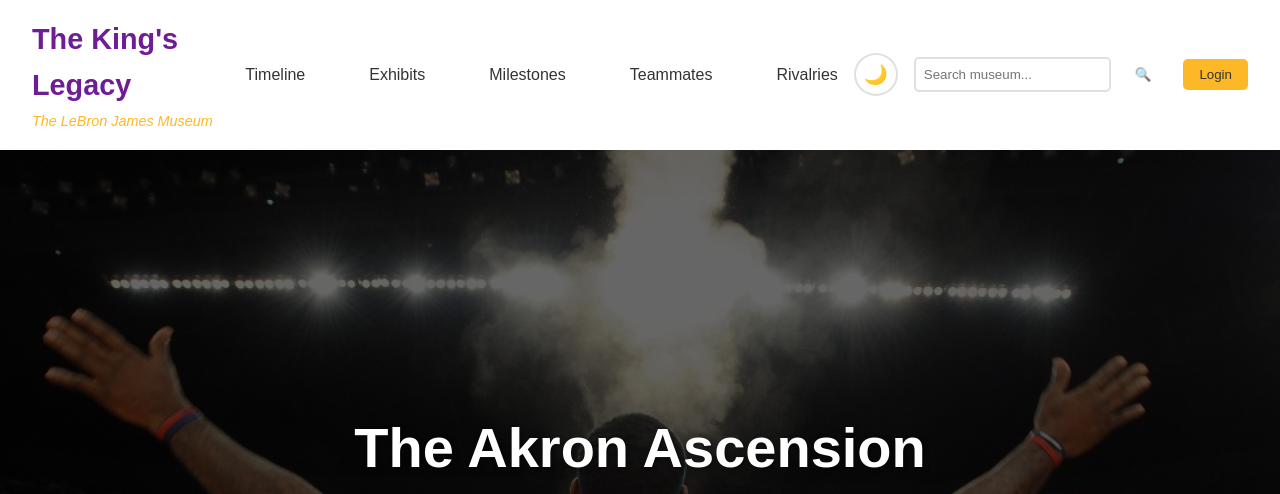
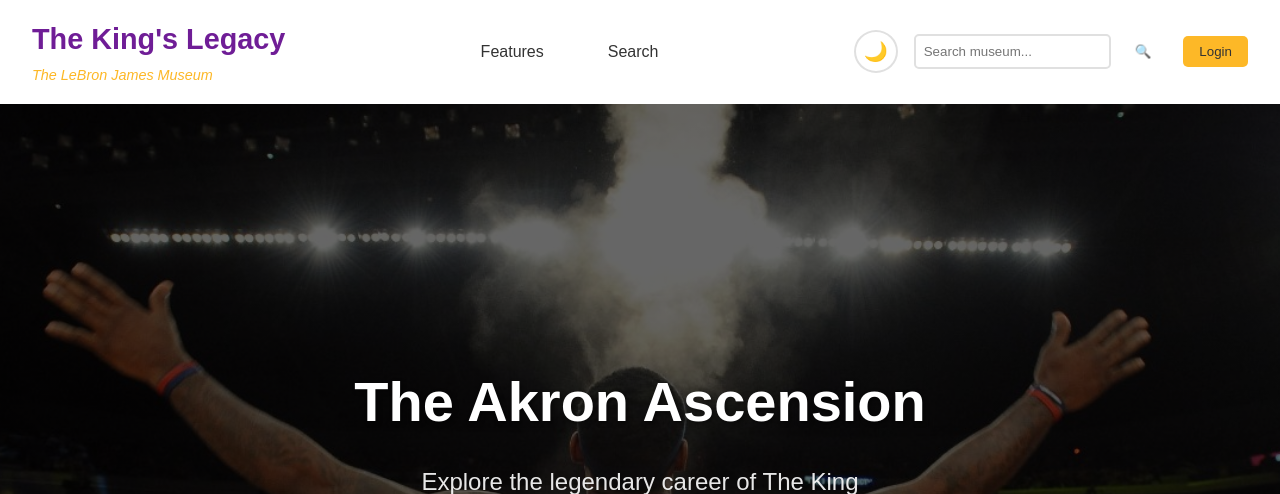
Before and after one commit to lanzmanalac/theAkronAscension, a PHP site: page /home.php in a window 1280 px wide. Shown: the top 494 px of the page. Run offline with PHP 8.4, Linux system fonts and the light colour scheme; data that the repository does not hold is empty.

Commit message:
Update home.php

```diff
--- a/home.php
+++ b/home.php
@@ -47,11 +47,8 @@
                 </div>
 
                 <nav class="main-nav">
-                    <a href="#timeline" class="nav-link"> Timeline</a>
-                    <a href="#exhibits" class="nav-link"> Exhibits</a>
-                    <a href="#milestones" class="nav-link"> Milestones</a>
-                    <a href="#teammates" class="nav-link"> Teammates</a>
-                    <a href="#rivalries" class="nav-link"> Rivalries</a>
+                    <a href="#features" class="nav-link"> Features</a>
+                    <a href="#Search" class="nav-link"> Search</a>
                 </nav>
 
                 <div class="header-controls">
@@ -220,7 +217,8 @@
         </section>
 
         <!-- Search & Filter Section -->
-        <section class="search-filter-section">
+
+        <section id = "Search" class="search-filter-section">
             <div class="container">
                 <h2 class="section-title">Find What You're Looking For</h2>
                 <div class="search-filter-container">
```
